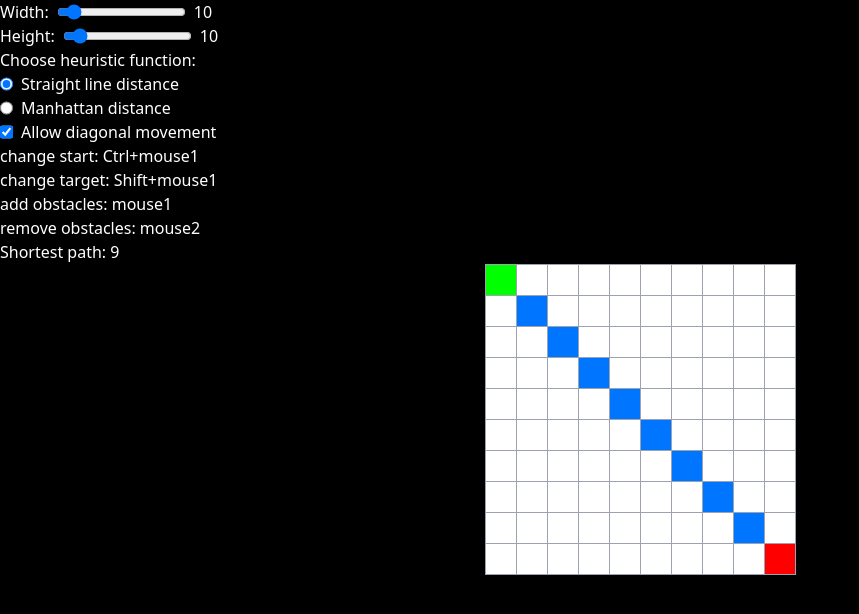
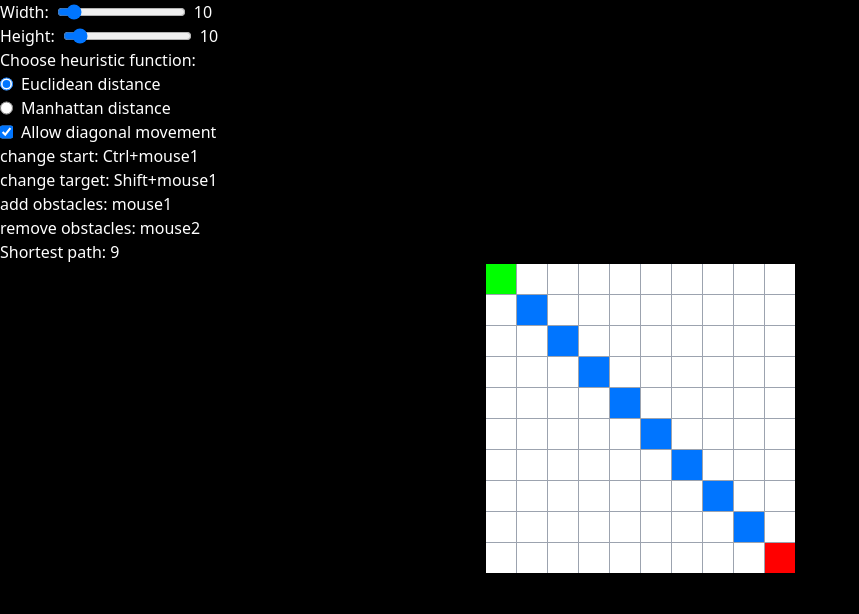
Before and after one commit to Dmytro-Leonov/AStarReactJS, a React (Vite) app: page / in a window 1280 px wide. Shown: the top 614 px of the page, without its empty margins (0-859 px from the left). Built offline with nearby package versions, Linux system fonts and the light colour scheme.

Commit message:
Change function name to euclideanDistance

```diff
--- a/src/components/AStar.jsx
+++ b/src/components/AStar.jsx
@@ -5,7 +5,7 @@ export default function AStar() {
   const [height, setHeight] = useState(10);
   const [start, setStart] = useState(0);
   const [target, setTarget] = useState(width * height - 1);
-  const [func, setFunc] = useState(() => directDistance);
+  const [func, setFunc] = useState(() => euclideanDistance);
   const [path, setPath] = useState(new Set());
   const [obstacles, setObstacles] = useState(new Set());
   const [allowDiagonal, setAllowDiagonal] = useState(true);
@@ -38,7 +38,7 @@ export default function AStar() {
     );
   }
 
-  function directDistance(current) {
+  function euclideanDistance(current) {
     return distanceBetweenPoints(current, target);
   }
 
@@ -258,10 +258,10 @@ export default function AStar() {
               <input
                 type="radio"
                 name="func"
-                onChange={() => setFunc(() => directDistance)}
+                onChange={() => setFunc(() => euclideanDistance)}
                 defaultChecked
               />
-              Straight line distance
+              Euclidean distance
             </label>
             <label className="flex gap-2">
               <input
@@ -303,7 +303,7 @@ export default function AStar() {
             gridTemplateRows: `repeat(${height}, 30px)`,
             gap: "1px",
           }}
-          className="p-[1px] w-max bg-gray-400 select-none"
+          className="w-max bg-gray-400 select-none"
           onContextMenu={(e) => e.preventDefault()}
         >
           {[...Array(height).keys()].map((i) => {
```
